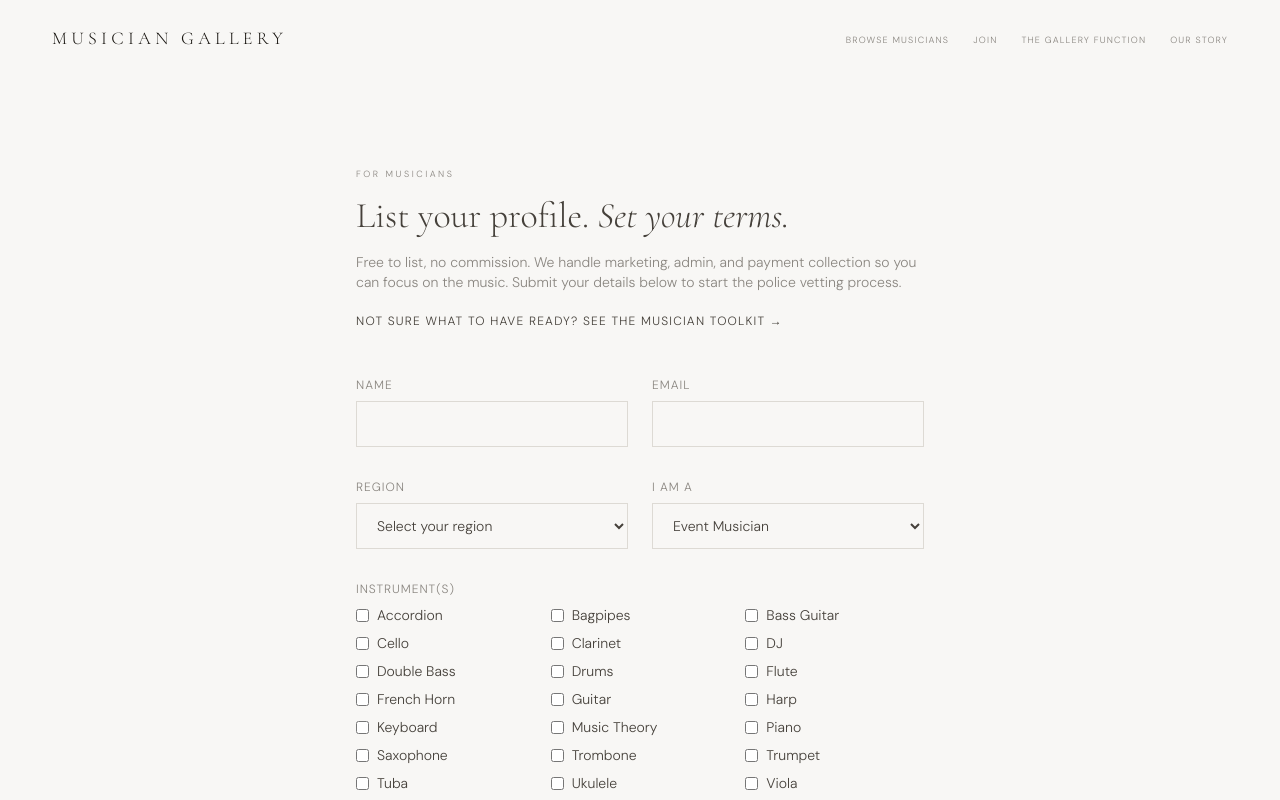
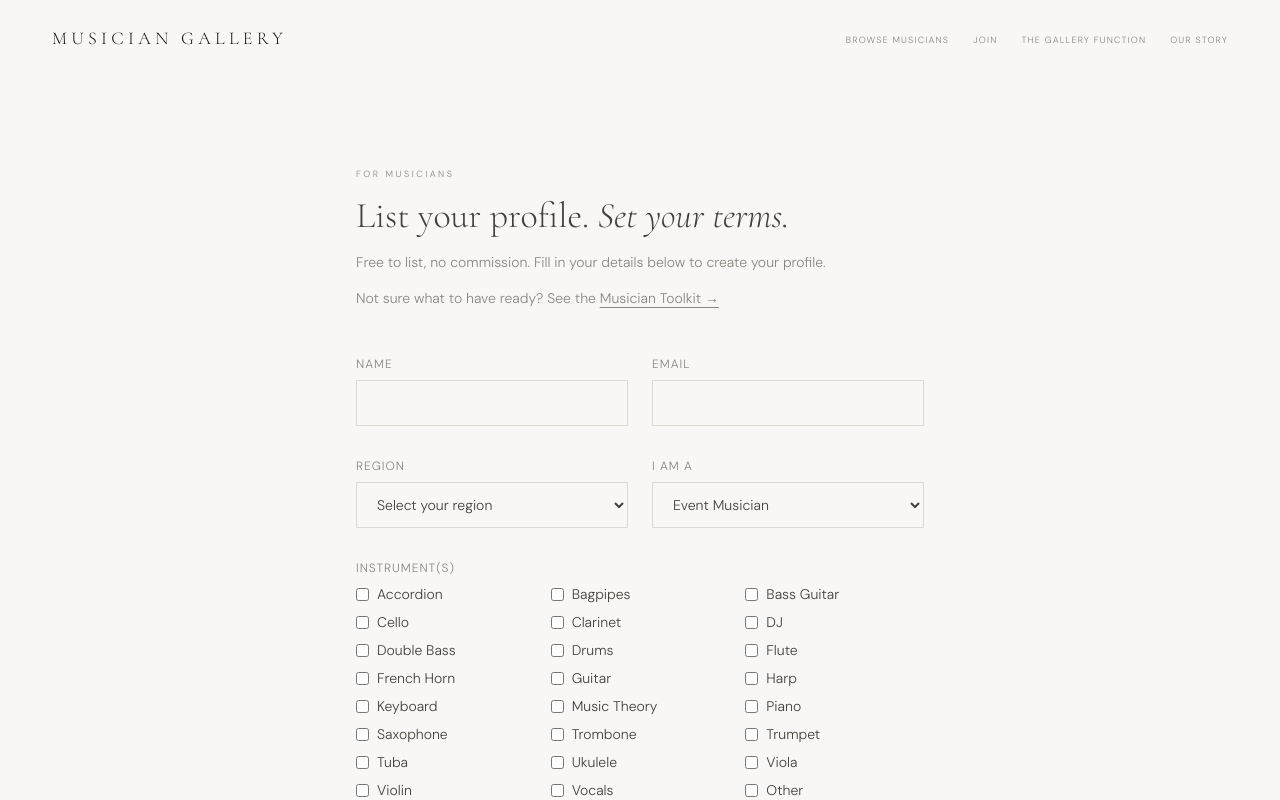
Before and after one commit to musiciangallery/Musician-Gallery, a Next.js app: page /join in a window 1280 px wide. Shown: the top 800 px of the page. Built offline with nearby package versions, Linux system fonts and the light colour scheme.

Commit message:
Update page.tsx

```diff
--- a/src/app/join/page.tsx
+++ b/src/app/join/page.tsx
@@ -14,16 +14,18 @@ export default function JoinPage() {
         List your profile. <em>Set your terms.</em>
       </h1>
       <p className="text-sm text-mid mb-4">
-        Free to list, no commission. We handle marketing, admin, and
-        payment collection so you can focus on the music. Submit your
-        details below to start the police vetting process.
+        Free to list, no commission. Fill in your details below to create
+        your profile.
       </p>
-      <Link
-        href="/toolkit"
-        className="text-xs tracking-[0.1em] uppercase hover:text-accent mb-12 inline-block"
-      >
-        Not sure what to have ready? See the Musician Toolkit &rarr;
-      </Link>
+      <p className="text-sm text-mid mb-12">
+        Not sure what to have ready? See the{" "}
+        <Link
+          href="/toolkit"
+          className="underline underline-offset-4 hover:text-accent"
+        >
+          Musician Toolkit &rarr;
+        </Link>
+      </p>
       <JoinForm />
     </section>
   );
```
